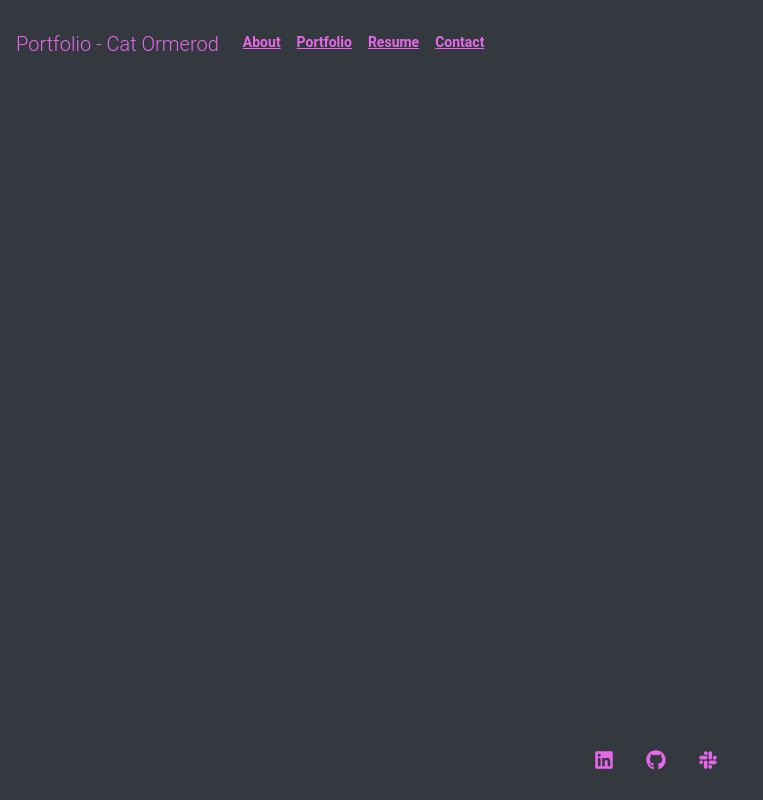
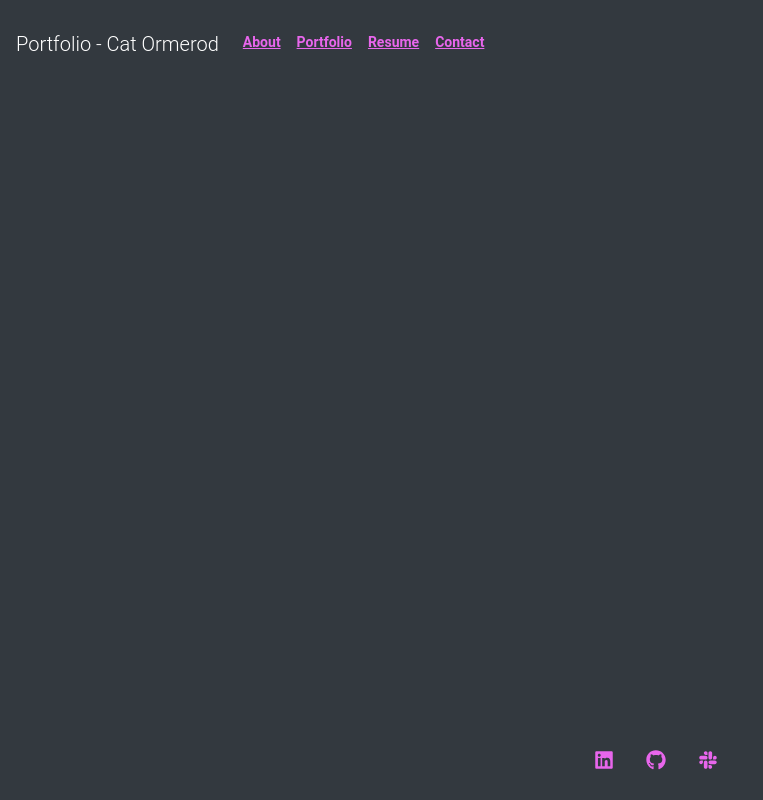
Before and after one commit to CatOrmerod/portfolio-react, a React (Create React App) app: page / in a window 1280 px wide. Shown: the whole page, without its empty margins (0-763 px from the left). Built offline with nearby package versions, Linux system fonts and the light colour scheme.

Commit message:
updated toggler to work with dark bg

```diff
--- a/src/components/Nav/Nav.js
+++ b/src/components/Nav/Nav.js
@@ -16,9 +16,9 @@ const Navigation = (props) => {
 
   return (
     <div>
-      <Navbar expand="md">
+      <Navbar expand="md" color="faded" dark>
         <NavbarBrand href="/portfolio-react">Portfolio - Cat Ormerod</NavbarBrand>
-        <NavbarToggler onClick={toggle} light />
+        <NavbarToggler onClick={toggle} />
         <Collapse isOpen={isOpen} navbar>
           <Nav className="mr-auto" navbar>
             <NavItem>
```
